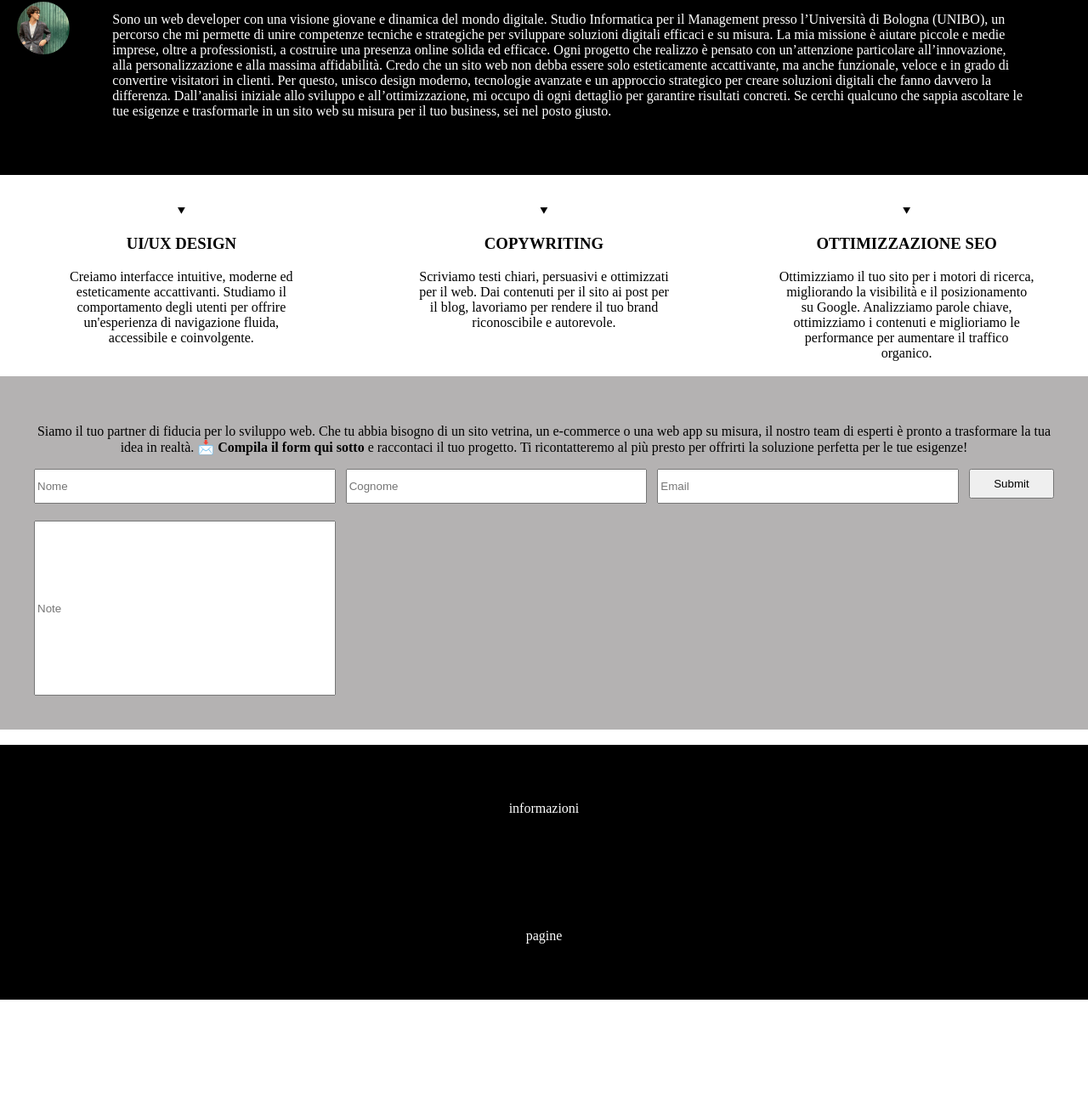
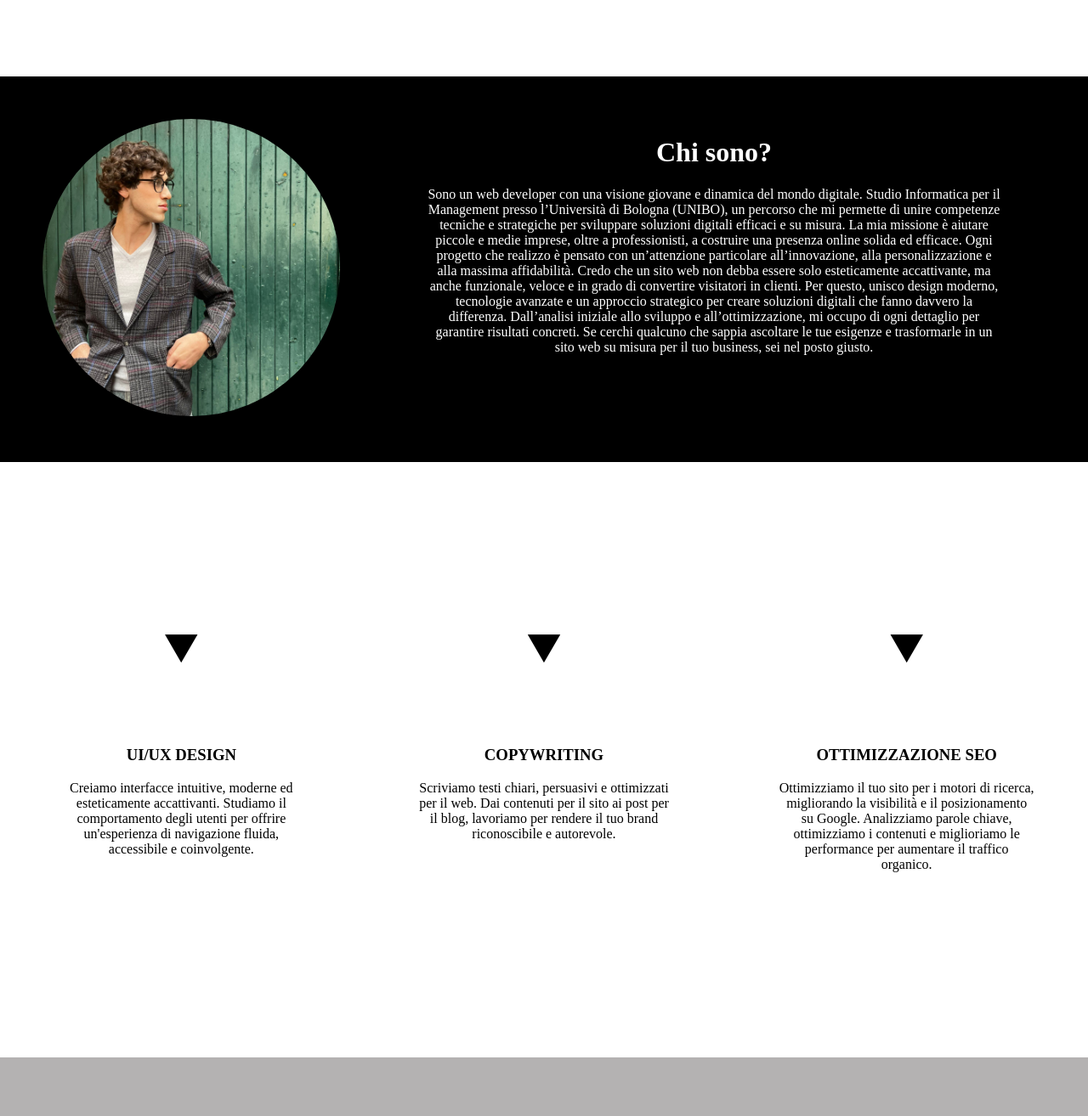
Before and after one commit to DipaHub3/dipahub, a plain HTML site: page index.html in a window 1280 px wide. Shown: the part 587-1901 px from the top of the page at 85% size. Before the commit the page ends 1764 px from the top, so only its background shows below. Drawn offline with Linux system fonts and the light colour scheme.

Commit message:
Update dipahub.css

```diff
--- a/dipahub.css
+++ b/dipahub.css
@@ -1,157 +1,209 @@
-/* Stili generali */
-.site-title {
-  font-family: Arial, Helvetica, sans-serif;
+
+.site-title{
+  font-family: Arial, Helvetica, sans-serif ;
   font-weight: bold;
   font-size: 40px;
-  text-align: center;
+
 }
 
-header {
-  display: flex;
-  justify-content: center;
+header{
+  display: grid;
+  grid-template-columns: 1fr;
   background-color: black;
   color: white;
   padding: 15px;
-  margin: 0;
-  margin-bottom: 50px;
+  margin: 0px;
+  margin-bottom: 80px;
+
 }
 
-button {
+button{
   background-color: black;
   color: white;
   font-weight: 700;
-  box-shadow: 5px 10px 20px rgba(0, 0, 0, 0.2);
+  box-shadow: 5px 10px 20px rgba(0,0,0,0.20);
   border: none;
   border-radius: 25px;
-  padding: 10px 16px;
+  padding-top: 10px;
+  padding-bottom: 10px;
+  padding-right: 16px;
+  padding-left: 16px;
   width: 100px;
   cursor: pointer;
 }
 
-input {
+input{
   height: 35px;
+}
+
+.premessa-grid{
+  display: grid;
+  grid-template-columns: 1fr 1fr;
+  column-gap: 100px;
+  margin-bottom: 150px;
+}
+.premessa-text-div{
+  padding-left: 50px;
+  padding-right: 50px;
+  width: 100%;
+
+
+}
+
+.premessa-paragraph{
+  margin-bottom: 60px;
+}
+
+.image-div{
+  align-items: center;
+
+}
+
+.premessa-image{
   width: 100%;
 }
 
-/* Sezione Premessa */
-.premessa-grid {
+.image:hover{
+  width: 150%;
+
+}
+
+.premessa-image{
+
+  border-radius: 50px;
+
+}
+
+
+
+
+.hero-grid{
   display: grid;
-  grid-template-columns: 1fr;
-  gap: 50px;
-  padding: 0 20px;
+  grid-template-columns: 400px 1fr;
+  background-color: black;
+  color: white;
+  padding-top: 50px;
+  padding-bottom: 50px
+
+}
+
+.hero-image-div{
+  padding-left: 50px;
+
+}
+
+.hero-image{
+  width: 100%;
+  border-radius: 200px;
+
+
+}
+.hero-text-div{
+  display: inline-block;
+  text-align: center;
+  padding-left: 100px;
+  padding-right: 100px;
+
+}
+.hero.paragraph{
+  font-size: px;
+}
+
+.servizi-grid{
+  display: grid;
+  grid-template-columns: 1fr 1fr 1fr;
+  margin-top: 80px;
+  margin-bottom: 80px;
+
+}
+
+.servizio-div{
+  padding-top: 15px;
+  padding-bottom: 120px;
+  width: 300px;
+  margin-left: auto;
+  margin-right: auto;
+
+
+
+}
+.servizio-div:hover{
+  width: 300px;
+  padding-top: 15px;
+  padding-bottom: 120px;
+  padding-left: 40px;
+  padding-right: 40px;
+
+
+  box-shadow: 0px 5px 10px rgba(0,0, 0,0.15);
+}
+
+.servizio-hovering{
+
+}
+
+.triangolo-paragrafo{
+   text-align: center;
+   font-size: 70px;
+
+}
+.servizio-paragraph, .servizio-title{
+  text-align: center;
+
+
+}
+
+
+
+
+.form-horizontal-grid{
+  background-color: rgb(180, 178, 178);
+  display: grid;
+  grid-template-rows: 1fr 1fr 1fr;
+  align-items: center;
+  row-gap: 20px;
+  margin-bottom: 100px;
+
+}
+
+
+.form-text-div{
+  text-align: center;
+  padding-left: 200px;
+  padding-right: 200px;
+
+}
+
+.form-vertical-grid{
+  display: grid;
+  grid-template-columns: 1fr 1fr 1fr 100px;
+  column-gap: 60px;
+  row-gap: 20px;
+  padding-left: 150px;
+  padding-right: 150px;
+  align-items: center;
+
+}
+
+
+
+footer{
+  background-color: black;
+  color: white;
+  display: grid;
+  grid-template-rows: 1fr 1fr;
+  padding-top: 50px;
+  padding-bottom: 50px;
+
+
+}
+
+
+
+.footer-information{
   text-align: center;
 }
 
-.premessa-text-div {
-  padding: 0 20px;
-}
-
-.premessa-image {
-  width: 100%;
-  max-width: 500px;
-  border-radius: 50px;
-  display: block;
-  margin: 0 auto;
-}
-
-/* Sezione Hero */
-.hero-grid {
-  display: flex;
-  flex-direction: column;
-  background-color: black;
-  color: white;
-  padding: 50px 20px;
+.footer-pages{
   text-align: center;
 }
-
-.hero-image {
-  width: 100%;
-  max-width: 400px;
-  border-radius: 200px;
-  margin: 0 auto 20px;
-}
-
-.hero-text-div {
-  padding: 0 20px;
-}
-
-/* Sezione Servizi */
-.servizi-grid {
-  display: grid;
-  grid-template-columns: 1fr;
-  gap: 40px;
-  padding: 0 20px;
-  text-align: center;
-}
-
-.servizio-div {
-  width: 90%;
-  max-width: 300px;
-  margin: 0 auto;
-}
-
-.servizio-div:hover {
-  padding: 20px;
-  box-shadow: 0px 5px 10px rgba(0, 0, 0, 0.15);
-}
-
-/* Form */
-.form-horizontal-grid {
-  background-color: rgb(180, 178, 178);
-  padding: 40px 20px;
-  text-align: center;
-}
-
-.form-text-div {
-  padding: 0 20px;
-}
-
-.form-vertical-grid {
-  display: grid;
-  grid-template-columns: 1fr;
-  gap: 20px;
-  padding: 0 20px;
-}
-
-/* Footer */
-footer {
-  background-color: black;
-  color: white;
-  text-align: center;
-  padding: 50px 20px;
-}
-
-/* Media Queries per dispositivi più grandi */
-@media (min-width: 768px) {
-  .premessa-grid {
-    grid-template-columns: 1fr 1fr;
-  }
-
-  .hero-grid {
-    flex-direction: row;
-    align-items: center;
-    text-align: left;
-  }
-
-  .hero-text-div {
-    padding: 0 50px;
-  }
-
-  .servizi-grid {
-    grid-template-columns: 1fr 1fr;
-  }
-
-  .form-vertical-grid {
-    grid-template-columns: 1fr 1fr;
-  }
-}
-
-@media (min-width: 1024px) {
-  .servizi-grid {
-    grid-template-columns: 1fr 1fr 1fr;
-  }
-
-  .form-vertical-grid {
-    grid-template-columns: 1fr 1fr 1fr 100px;
-  }
-}
```
